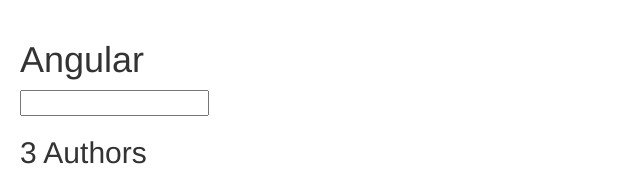
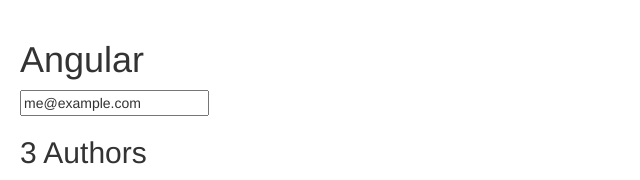
Before and after one commit to esawei/AngularLab, an Angular app: page / in a window 1280 px wide. Shown: the top 180 px of the page, without its empty margins (0-640 px from the left). Built offline with nearby package versions, Linux system fonts and the light colour scheme.

Commit message:
48. Two=way Binding

```diff
--- a/src/app/app.module.ts
+++ b/src/app/app.module.ts
@@ -2,6 +2,7 @@
 import { CoursesService } from './courses.service';
 import { CoursesComponent } from './courses.component';
 import { BrowserModule } from '@angular/platform-browser';
+import { FormsModule } from '@angular/forms';
 import { NgModule } from '@angular/core';
 
 import { AppComponent } from './app.component';
@@ -16,7 +17,8 @@
     AuthorsComponent
   ],
   imports: [
-    BrowserModule
+    BrowserModule,
+    FormsModule
   ],
   providers: [
     CoursesService,
--- a/src/app/courses.component.ts
+++ b/src/app/courses.component.ts
@@ -4,11 +4,13 @@
 @Component({
     selector: 'courses',
     template: `
-        <input #email (keyup.enter)="onKeyUp(email.value)" />
+        <input [(ngModel)]="email" (keyup.enter)="onKeyUp()" />
     `
 })
 export class CoursesComponent {
-    onKeyUp(email) {
-        console.log(email);
+    email = "me@example.com";
+
+    onKeyUp() {
+        console.log(this.email);
     }
 }
```
